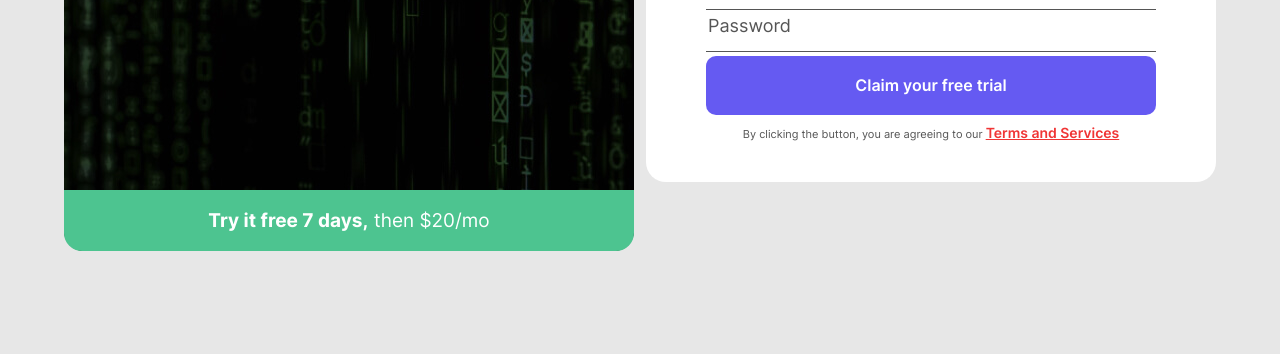
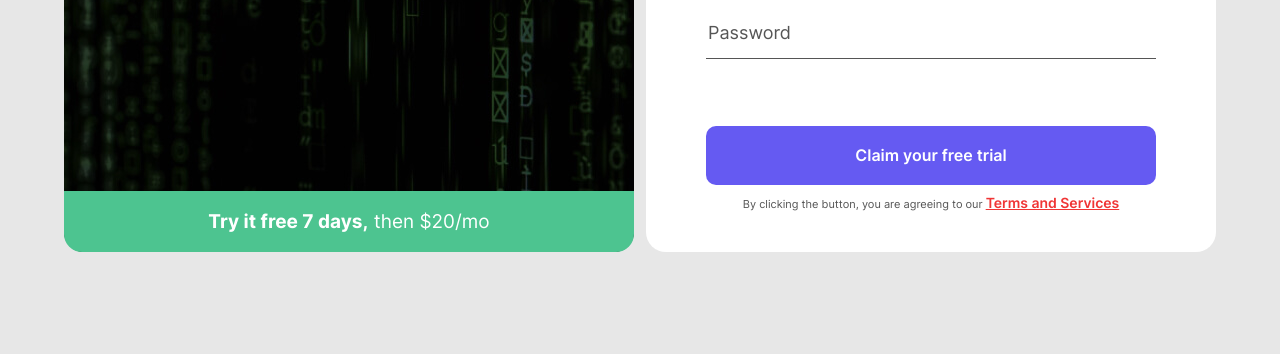
Before and after one commit to shakhbozpro/intro-components, a plain HTML site: page index.html in a window 1280 px wide. Shown: the part 446-800 px from the top of the page. Drawn offline with Linux system fonts and the light colour scheme.

Commit message:
Added margin bottom to last label and changed form paddings

```diff
--- a/css/main.css
+++ b/css/main.css
@@ -159,7 +159,7 @@ h1, h2, h3, h4, h5, h6, p {
 .form {
    background-color: var(--white);
    border-radius: 20px;
-   padding: 40px 60px;
+   padding: 45px 60px 40px 60px;
    display: flex;
    flex-direction: column;
 }
@@ -173,12 +173,12 @@ h1, h2, h3, h4, h5, h6, p {
 
 .form-label {
    width: 100%;
-
+   margin-bottom: 24px;
 }
 
-/* .form-input:not(:last-child) {
-   margin-bottom: 35px;
-} */
+.form-label:nth-child(5) {
+   margin-bottom: 63px;
+}
 
 .form-input:last-child {
    display: block;
@@ -209,6 +209,7 @@ h1, h2, h3, h4, h5, h6, p {
 
 .form-input:not(:placeholder-shown):not(:focus):invalid {
    border-bottom-color: var(--red);
+   color: var(--red);
 }
 
 .form-input:not(:placeholder-shown):not(:focus):invalid .form-input::placeholder  {
--- a/index.html
+++ b/index.html
@@ -41,7 +41,7 @@
                      <span class="invalid-text">Looks like this is not an email</span>
                   </label>
 
-                  <label class="form-label">
+                  <label class="form-label form-label-last">
                      <input class="form-input" type="password" name="userpassword" placeholder="Password" aria-label="Enter your password" minlength="8" required>
                      <span class="invalid-text">Password cannot be empty</span>
                   </label>
```
